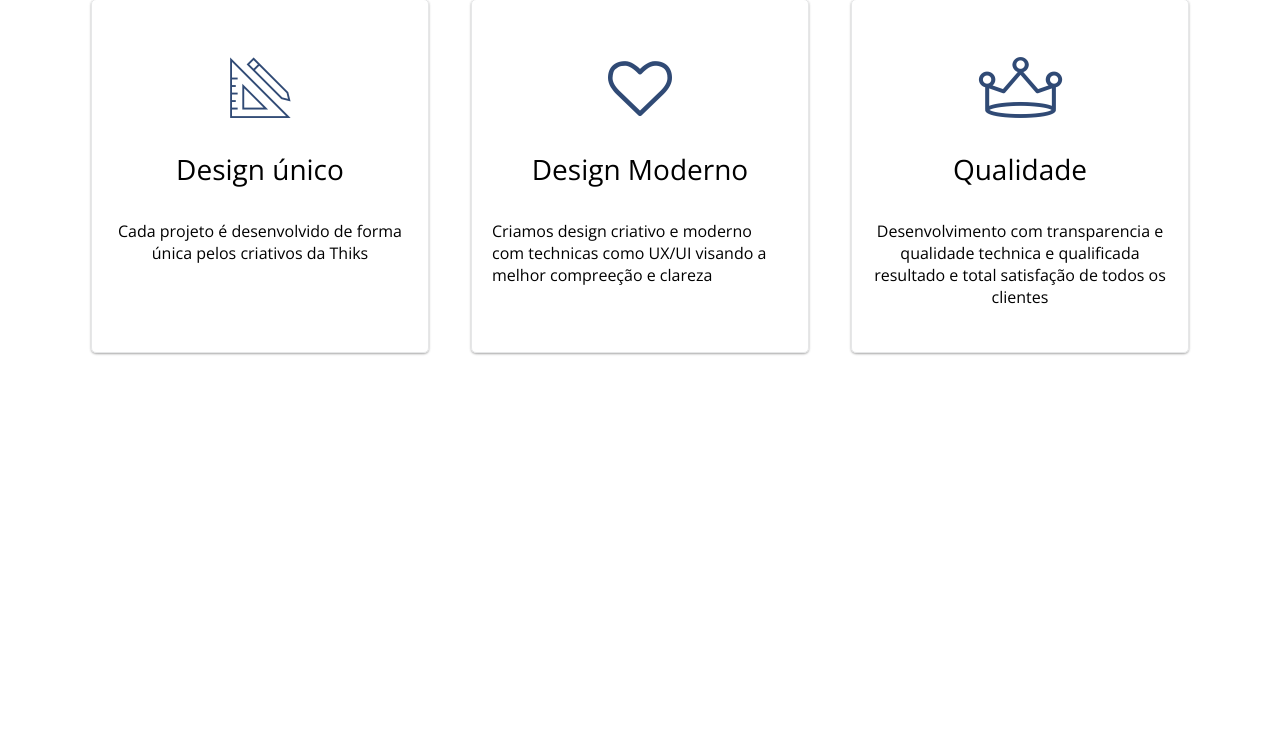
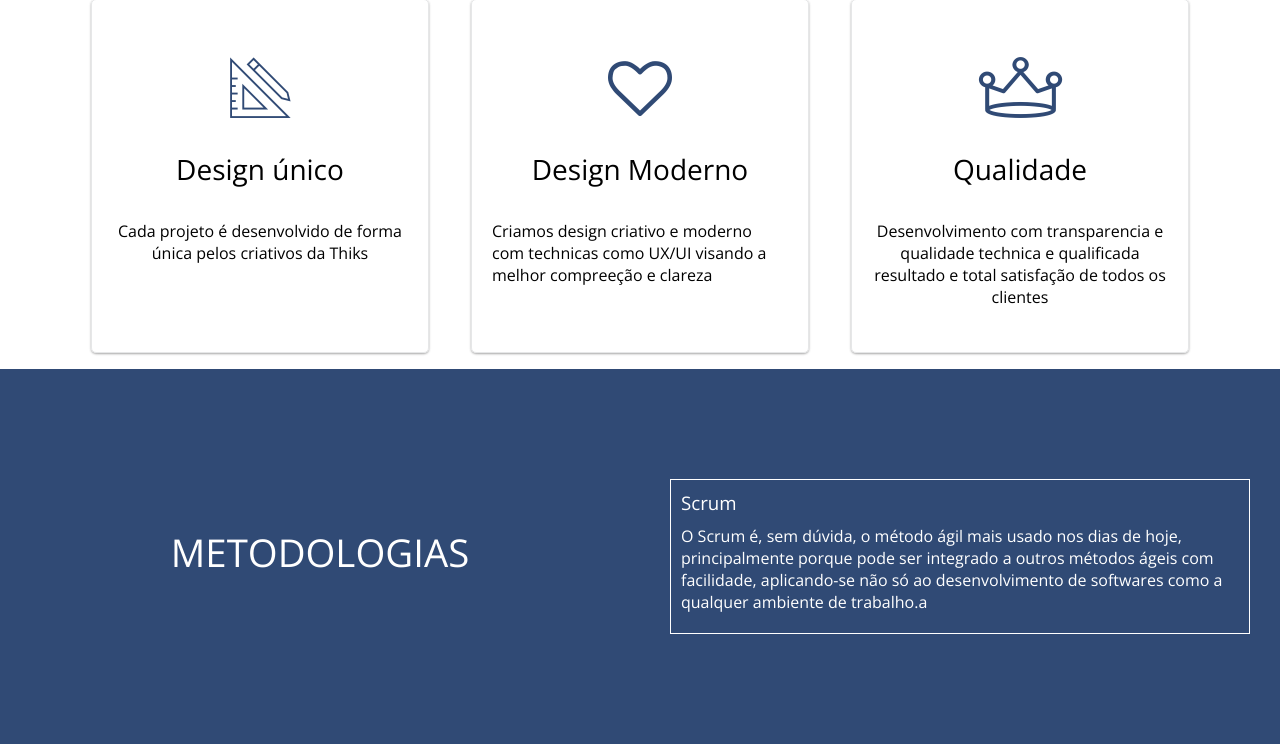
Before and after one commit to FabioXVA/Projeto, a PHP site: page / in a window 1280 px wide. Shown: the part 1479-2223 px from the top of the page. Before the commit the page ends 1834 px from the top, so only its background shows below. Run offline with PHP 8.4, Linux system fonts and the light colour scheme.

Commit message:
metodologia

```diff
--- a/dev/css/style.css
+++ b/dev/css/style.css
@@ -3,12 +3,32 @@
   src: url("../../font/fontello.eot?") format("eot"), url("../../font/fontello.woff2") format("woff2"), url("../../font/fontello.woff") format("woff");
 }
 
-.container, .card-group {
+.conteiner,
+.card-group {
   max-width: 1140px;
   margin: 0 auto;
 }
 
-.card-group, .servicos {
+.conteiner {
+  display: -webkit-box;
+  display: -moz-box;
+  display: -ms-flexbox;
+  display: -webkit-flex;
+  display: flex;
+  -webkit-justify-content: space-around;
+  -moz-justify-content: space-around;
+  -ms-justify-content: space-around;
+  justify-content: space-around;
+  -ms-flex-pack: space-around;
+  -webkit-align-items: center;
+  -moz-align-items: center;
+  -ms-align-items: center;
+  align-items: center;
+}
+
+.card-group,
+.servicos,
+.metodologia {
   display: -webkit-box;
   display: -moz-box;
   display: -ms-flexbox;
@@ -27,6 +47,14 @@
   -moz-flex-wrap: wrap;
   -ms-flex-wrap: wrap;
   flex-wrap: wrap;
+}
+
+.col-half {
+  ms-flex-preferred-size: 0;
+  -ms-flex-positive: 1;
+  flex-grow: 1;
+  padding: 30px;
+  box-sizing: border-box;
 }
 
 * {
@@ -141,7 +169,7 @@
 }
 
 .banner {
-  width: 100vw;
+  width: 100%;
   display: block;
   background-color: #232323;
   padding: 20vh 0;
@@ -225,14 +253,6 @@
   height: auto;
 }
 
-.servicos > .col-half {
-  ms-flex-preferred-size: 0;
-  -ms-flex-positive: 1;
-  flex-grow: 1;
-  padding: 30px;
-  box-sizing: border-box;
-}
-
 @media only screen and (min-width: 1024px) {
   .servicos > .col-half {
     flex-basis: 0;
@@ -290,6 +310,43 @@
   color: #fff;
 }
 
+.metodologia {
+  background-color: #304a75;
+}
+
+@media only screen and (min-width: 1024px) {
+  .metodologia {
+    padding: 10vh 0;
+  }
+}
+
+@media only screen and (min-width: 1024px) {
+  .metodologia > .col-half {
+    flex-basis: 0;
+  }
+}
+
+.metodologia > .col-half > .title, .metodologia > .banner.col-half > .description {
+  padding-bottom: 10px;
+  font-size: 2.4rem;
+  font-weight: 100;
+  text-align: center;
+  text-transform: uppercase;
+  color: #fff;
+}
+
+.metodologia > .col-half > .description {
+  padding: 10px;
+  border: 1px solid #fff;
+}
+
+.metodologia > .col-half > .description > .sub-title,
+.metodologia > .col-half > .description > .text-description {
+  font-weight: 100;
+  padding-bottom: 10px;
+  color: #fff;
+}
+
 .card-group > .card {
   width: 21rem;
   min-height: 22rem;
--- a/index.php
+++ b/index.php
@@ -1,8 +1,9 @@
 <?php
-include"header.php";
-include"banner.php";
-include"servicos.php";
-include"sobre.php";
-include"containt.php";
-include"footer.php";
+include"template/header.php";
+include"template/banner.php";
+include"template/servicos.php";
+include"template/sobre.php";
+include"template/metodologia.php";
+include"template/containt.php";
+include"template/footer.php";
 ?>
--- a/src/sass/_banner.scss
+++ b/src/sass/_banner.scss
@@ -1,5 +1,5 @@
 .banner{
-    width: 100vw;
+    width: 100%;
     display: block;
     background-color: $black;
     padding: 20vh 0;
--- /dev/null
+++ b/src/sass/_motodologia.scss
@@ -0,0 +1,29 @@
+.metodologia{
+	background-color:$primary;
+	@include mq('tablet-wide') {
+		padding: 10vh 0;
+	}
+		>.col-half{
+			@include mq('tablet-wide') {
+				flex-basis: 0;
+			}
+			>.title{
+				padding-bottom: 10px;
+				font-size: 2.4rem;
+				font-weight:100;
+				text-align:center;
+				text-transform:uppercase;
+				color:$white;
+			}
+			>.description{
+				padding: 10px;
+				border:1px solid $white;
+				>.sub-title,
+				>.text-description{
+					font-weight:100;
+					padding-bottom: 10px;
+					color:$white;
+				}
+			}
+	}
+}
--- a/src/sass/_servicos.scss
+++ b/src/sass/_servicos.scss
@@ -1,11 +1,6 @@
 .servicos{
     height: auto ;
     >.col-half{
-			ms-flex-preferred-size: 0;
-			-ms-flex-positive: 1;
-			flex-grow: 1;
-    		padding: 30px;
-   			box-sizing: border-box;
 			@include mq('tablet-wide') {
 				flex-basis: 0;
 			}
--- a/src/sass/geral/_layout.scss
+++ b/src/sass/geral/_layout.scss
@@ -1,10 +1,25 @@
-.container, .card-group{
+.conteiner,
+.card-group{
 	max-width: 1140px;
 	margin: 0 auto;
 }
-.card-group,.servicos{
+.conteiner{
+	@include flexbox();
+	@include justify-content(space-around);
+	@include align-items(center);
+}
+.card-group,
+.servicos,
+.metodologia{
 	@include flexbox();
 	@include justify-content(space-between);
 	@include align-items(center);
 	@include flex-wrap(wrap);
 }
+.col-half{
+	ms-flex-preferred-size: 0;
+	-ms-flex-positive: 1;
+	flex-grow: 1;
+	padding: 30px;
+	box-sizing: border-box;
+}
--- a/src/sass/style.scss
+++ b/src/sass/style.scss
@@ -5,4 +5,5 @@
 @import 'menu';
 @import 'banner';
 @import 'servicos';
+@import 'motodologia';
 @import 'sobre';
--- /dev/null
+++ b/template/banner.php
@@ -0,0 +1,8 @@
+<section class="banner">
+    <h2 class="title">Pensar e Criar</h2>
+    <p class="description">Criatividade e Estratégia</p>
+	 <div class="button-group">
+			<a href="#" class="button">NOSSO TIME</a>
+			<a href="#" class="button reverce">NOSSOS PROJETOS</a>
+	 </div>
+</section>
--- /dev/null
+++ b/template/footer.php
@@ -0,0 +1,4 @@
+
+</body>
+
+</html>
--- /dev/null
+++ b/template/header.php
@@ -0,0 +1,43 @@
+<!DOCTYPE html>
+<html lang="pt-br">
+
+<head>
+    <meta charset="UTF-8">
+    <meta name="viewport" content="width=device-width, initial-scale=1.0">
+    <meta http-equiv="X-UA-Compatible" content="ie=edge">
+    <title>ThinksCode</title>
+    <link rel="stylesheet" href="src/css/fontello.css">
+	<link rel="stylesheet" href="src/css/fontello-codes.css">
+    <link href="https://fonts.googleapis.com/css?family=Open+Sans:300,400,700" rel="stylesheet">
+    <link rel="stylesheet" href="dev/css/style.css">
+</head>
+
+<body>
+	<header class="header">
+			<input type="checkbox" id="show" class="show">
+			<label class="hamburger" for="show">
+					<span class="line"></span>
+					<span class="line"></span>
+					<span class="line"></span>
+			</label>
+					<nav class="menu-mobile menu">
+							<ul class="social">
+									<label class="close" for="show"><i class="icon ">x</i></label>
+									<i class="icon icon-facebook"></i>
+									<i class="icon icon-github"></i>
+									<i class="icon icon-mail-alt"></i>
+									<i class="icon icon-phone"></i>
+							</ul>
+							<ul class="menu-item">
+									<li class="item">Home</li>
+									<li class="item">Serviços</li>
+									<li class="item">Sobre</li>
+									<li class="item">Portifólio</li>
+									<li class="item">Contato</li>
+							</ul>
+					</nav>
+					<div class="logo">
+							<a class="link" href="#"><h1 class="text">Logo</h1></a>
+					</div>
+		</header>
+	<main>
--- /dev/null
+++ b/template/metodologia.php
@@ -0,0 +1,9 @@
+<section class="metodologia">
+		<div class="col-half"><h2 class="title">Metodologias</h2></div>
+		<div class="col-half">
+			<div class="description">
+				<h3 class="sub-title">Scrum</h3>
+				<p class="text-description">O Scrum é, sem dúvida, o método ágil mais usado nos dias de hoje, principalmente porque pode ser integrado a outros métodos ágeis com facilidade, aplicando-se não só ao desenvolvimento de softwares como a qualquer ambiente de trabalho.a</p>
+			</div>
+		</div>
+</section>
--- /dev/null
+++ b/template/servicos.php
@@ -0,0 +1,12 @@
+<section class="servicos">
+    <div class="col-half">
+			<img class="picture" src="src/img/145.jpg" alt="">
+		</div>
+    <div class="col-half">
+        <h1 class="title">Lorem ipsum <span class="featured">dolor</span> sit amet</h1>
+        <h3 class="sub-title">consectetur adipisicing elit. Tempora blanditiis</h3>
+        <p class="text">Lorem ipsum dolor sit amet consectetur adipisicing elit. Cumque perspiciatis enim ab, aut facere inventore ad labore quisquam atque dicta architecto quasi nihil quo reprehenderit unde nesciunt doloribus ullam similique!</p>
+        <p class="text">Lorem ipsum dolor sit, amet consectetur adipisicing elit. Error deleniti soluta, earum libero, illum dicta eaque consequatur non modi fugiat vero suscipit?</p>
+        <a href="" class="button">Ler Mais</a>
+    </div>
+</section>
--- /dev/null
+++ b/template/sobre.php
@@ -0,0 +1,46 @@
+<section>
+		<div class="card-group">
+				<div class="card">
+					<i class="icon-default icon-pen"></i>
+					<div class="description">
+						<h5 class="title">Estratégia</h5>
+						<p class="caption" >Definimos abordagens e criamos posicionamentos para tornar a comunicação mais assertiva e atender os objetivos de cada projeto.</p>
+					</div>
+				</div>
+				<div class="card">
+					<i class="icon-default icon-mobile"></i>
+					<div class="description">
+						<h5 class="title">Responsivo</h5>
+						<p class="caption" >O design responsivo surge como uma evolução lógica do design de sites, todos os nossos sites usam essa metodologia para melhor eficiência.</p>
+					</div>
+				</div>
+				<div class="card">
+					<i class="icon-default icon-responsive"></i>
+					<div class="description">
+						<h5 class="title">Technologia Modernas</h5>
+						<p class="caption" >Utilizamos as ferramentas mais modernas para um desenvolvimento rápido e eficaz.</p>
+					</div>
+				</div>
+					<div class="card">
+						<i class="icon-default icon-esquadro"></i>
+						<div class="description">
+							<h5 class="title">Design único</h5>
+							<p class="caption" >Cada projeto é desenvolvido de forma única  pelos criativos da Thiks </p>
+						</div>
+					</div>
+				<div class="card">
+					<i class="icon-default icon-heart-empty"></i>
+					<div class="description">
+						<h5 class="title">Design Moderno</h5>
+						<p>Criamos design criativo e moderno com technicas como UX/UI visando a melhor compreeção e clareza </p>
+					</div>
+				</div>
+				<div class="card">
+					<i class="icon-default icon-crown"></i>
+					<div class="description">
+						<h5 class="title">Qualidade</h5>
+						<p class="caption" >Desenvolvimento com transparencia e qualidade technica e qualificada resultado e total satisfação de todos os clientes </p>
+					</div>
+				</div>
+		</div>
+</section>
```
Also changed, not shown: src/css/style.css, template/containt.php (added).
